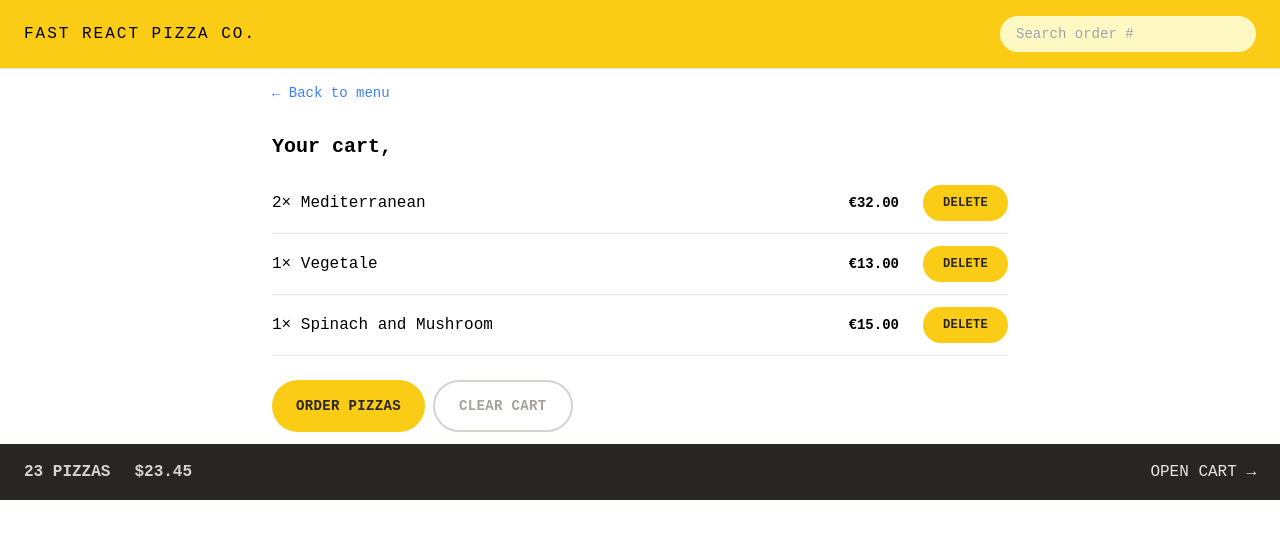
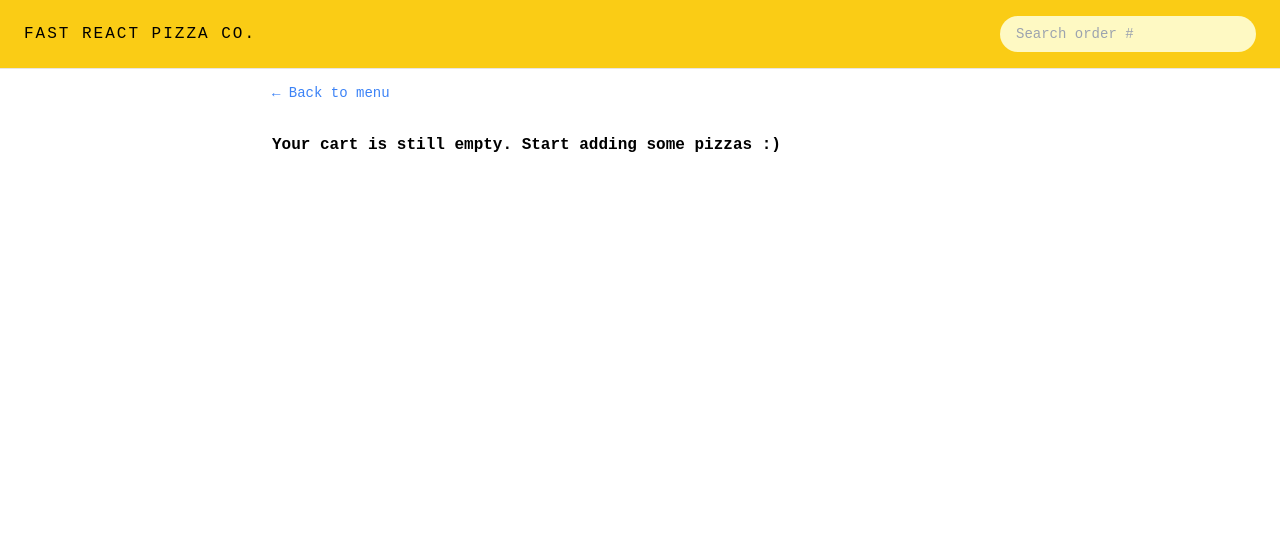
Before and after one commit to zeglicz/fast-react-pizza, a React app: page /cart in a window 1280 px wide. Shown: the top 538 px of the page. Built offline with nearby package versions, Linux system fonts and the light colour scheme; the HTML template or start-up script is replaced by a standard one.

Commit message:
feat: connect cart to Redux store - replace fakeCart with state from cartSlice - add selectors for cart items, total quantity and price - implement EmptyCart and clearCart functionality - use getUsername selector instead of direct state access

```diff
--- a/src/features/cart/Cart.jsx
+++ b/src/features/cart/Cart.jsx
@@ -1,37 +1,19 @@
-import { useSelector } from "react-redux";
+import { useDispatch, useSelector } from "react-redux";
+import { getUsername } from "../user/userSlice";
+import { clearCart, getCart } from "./cartSlice";
 
 import CartItem from "./CartItem";
+import EmptyCart from "./EmptyCart";
+
 import Button from "../../ui/Button";
 import LinkButton from "../../ui/LinkButton";
 
-const fakeCart = [
-  {
-    pizzaId: 12,
-    name: "Mediterranean",
-    quantity: 2,
-    unitPrice: 16,
-    totalPrice: 32,
-  },
-  {
-    pizzaId: 6,
-    name: "Vegetale",
-    quantity: 1,
-    unitPrice: 13,
-    totalPrice: 13,
-  },
-  {
-    pizzaId: 11,
-    name: "Spinach and Mushroom",
-    quantity: 1,
-    unitPrice: 15,
-    totalPrice: 15,
-  },
-];
+function Cart() {
+  const username = useSelector(getUsername);
+  const cart = useSelector(getCart);
+  const dispatch = useDispatch();
 
-function Cart() {
-  const username = useSelector((state) => state.user.username);
-
-  const cart = fakeCart;
+  if (!cart.length) return <EmptyCart />;
 
   return (
     <div className="px-4 py-3">
@@ -52,7 +34,9 @@
           Order pizzas
         </Button>
 
-        <Button type="secondary">Clear cart</Button>
+        <Button type="secondary" onClick={() => dispatch(clearCart())}>
+          Clear cart
+        </Button>
       </div>
     </div>
   );
--- a/src/features/cart/CartOverview.jsx
+++ b/src/features/cart/CartOverview.jsx
@@ -1,11 +1,19 @@
+import { useSelector } from "react-redux";
 import { Link } from "react-router-dom";
+import { getTotalCartPrice, getTotalCartQuantity } from "./cartSlice";
+import { formatCurrency } from "../../utils/helpers";
 
 function CartOverview() {
+  const totalCartQuantity = useSelector(getTotalCartQuantity);
+  const totalCartPrice = useSelector(getTotalCartPrice);
+
+  if (!totalCartQuantity) return null;
+
   return (
     <div className="flex items-center justify-between bg-stone-800 p-4 text-sm uppercase text-stone-200 sm:px-6 md:text-base">
       <p className="space-x-4 font-semibold text-stone-300 sm:space-x-6">
-        <span>23 pizzas</span>
-        <span>$23.45</span>
+        <span>{totalCartQuantity} pizzas</span>
+        <span>{formatCurrency(totalCartPrice)}</span>
       </p>
       <Link to="/cart">Open cart &rarr;</Link>
     </div>
--- a/src/features/cart/EmptyCart.jsx
+++ b/src/features/cart/EmptyCart.jsx
@@ -1,11 +1,13 @@
-import { Link } from 'react-router-dom';
+import LinkButton from "../../ui/LinkButton";
 
 function EmptyCart() {
   return (
-    <div>
-      <Link to="/menu">&larr; Back to menu</Link>
+    <div className="px-4 py-3">
+      <LinkButton to="/menu">&larr; Back to menu</LinkButton>
 
-      <p>Your cart is still empty. Start adding some pizzas :)</p>
+      <p className="mt-7 font-semibold">
+        Your cart is still empty. Start adding some pizzas :)
+      </p>
     </div>
   );
 }
--- a/src/features/cart/cartSlice.js
+++ b/src/features/cart/cartSlice.js
@@ -1,17 +1,17 @@
 import { createSlice } from "@reduxjs/toolkit";
 
 const initialState = {
-  //   cart: [],
+  cart: [],
 
-  cart: [
-    {
-      pizzaId: 12,
-      name: "Mediterranean",
-      quantity: 2,
-      unitPrice: 16,
-      totalPrice: 32,
-    },
-  ],
+  //   cart: [
+  //     {
+  //       pizzaId: 12,
+  //       name: "Mediterranean",
+  //       quantity: 2,
+  //       unitPrice: 16,
+  //       totalPrice: 32,
+  //     },
+  //   ],
 };
 
 const cartSlice = createSlice({
@@ -54,3 +54,12 @@
 } = cartSlice.actions;
 
 export default cartSlice.reducer;
+
+export const getCart = (state) => state.cart.cart;
+
+// 'reselect' redux lib
+export const getTotalCartQuantity = (state) =>
+  state.cart.cart.reduce((sum, item) => sum + item.quantity, 0);
+
+export const getTotalCartPrice = (state) =>
+  state.cart.cart.reduce((sum, item) => sum + item.totalPrice, 0);
--- a/src/features/order/CreateOrder.jsx
+++ b/src/features/order/CreateOrder.jsx
@@ -1,5 +1,6 @@
 import { Form, redirect, useActionData, useNavigation } from "react-router-dom";
 import { useSelector } from "react-redux";
+import { getUsername } from "../user/userSlice";
 
 import { createOrder } from "../../services/apiRestaurant";
 import Button from "../../ui/Button";
@@ -35,7 +36,7 @@
 ];
 
 function CreateOrder() {
-  const username = useSelector((state) => state.user.username);
+  const username = useSelector(getUsername);
 
   const navigation = useNavigation();
   const isSubmitting = navigation.state === "submitting";
--- a/src/features/user/Username.jsx
+++ b/src/features/user/Username.jsx
@@ -1,7 +1,8 @@
 import { useSelector } from "react-redux";
+import { getUsername } from "./userSlice";
 
 function Username() {
-  const username = useSelector((state) => state.user.username);
+  const username = useSelector(getUsername);
 
   if (!username) return null;
 
--- a/src/features/user/userSlice.js
+++ b/src/features/user/userSlice.js
@@ -41,3 +41,5 @@
 export const { updateName } = userSlice.actions;
 
 export default userSlice.reducer;
+
+export const getUsername = (state) => state.user.username;
--- a/src/ui/Home.jsx
+++ b/src/ui/Home.jsx
@@ -1,10 +1,11 @@
 import { useSelector } from "react-redux";
+import { getUsername } from "../features/user/userSlice";
 
 import CreateUser from "../features/user/CreateUser";
 import Button from "./Button";
 
 function Home() {
-  const username = useSelector((state) => state.user.username);
+  const username = useSelector(getUsername);
 
   return (
     <div className="my-10 px-4 text-center sm:my-16">
```
